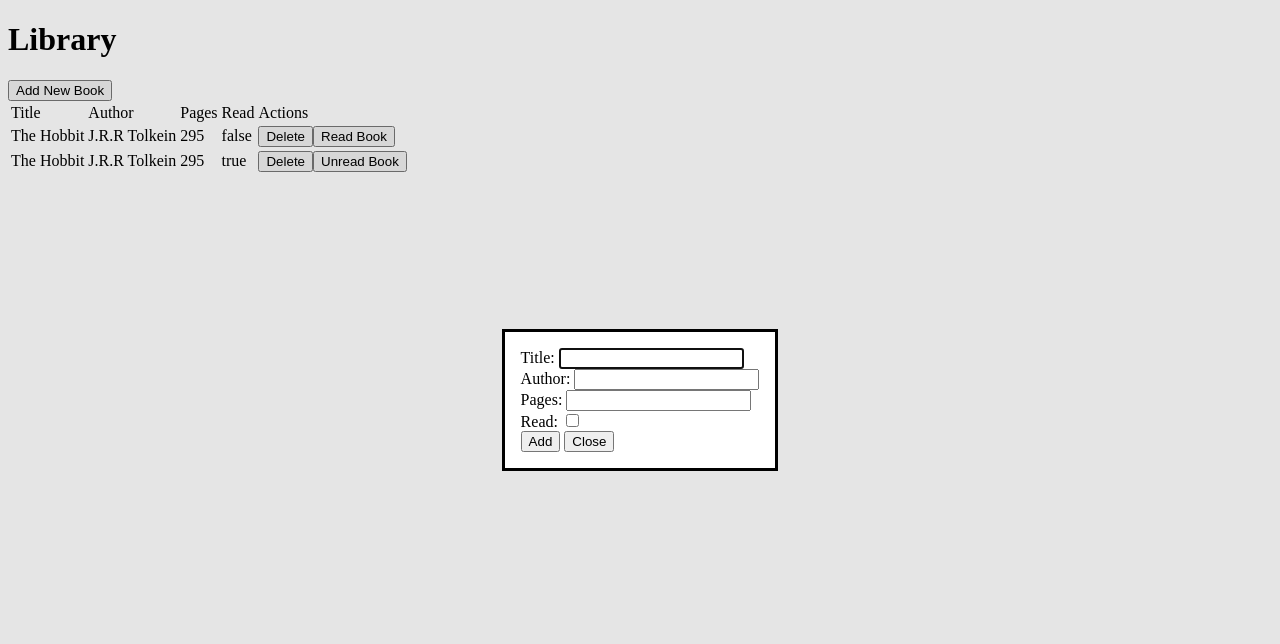
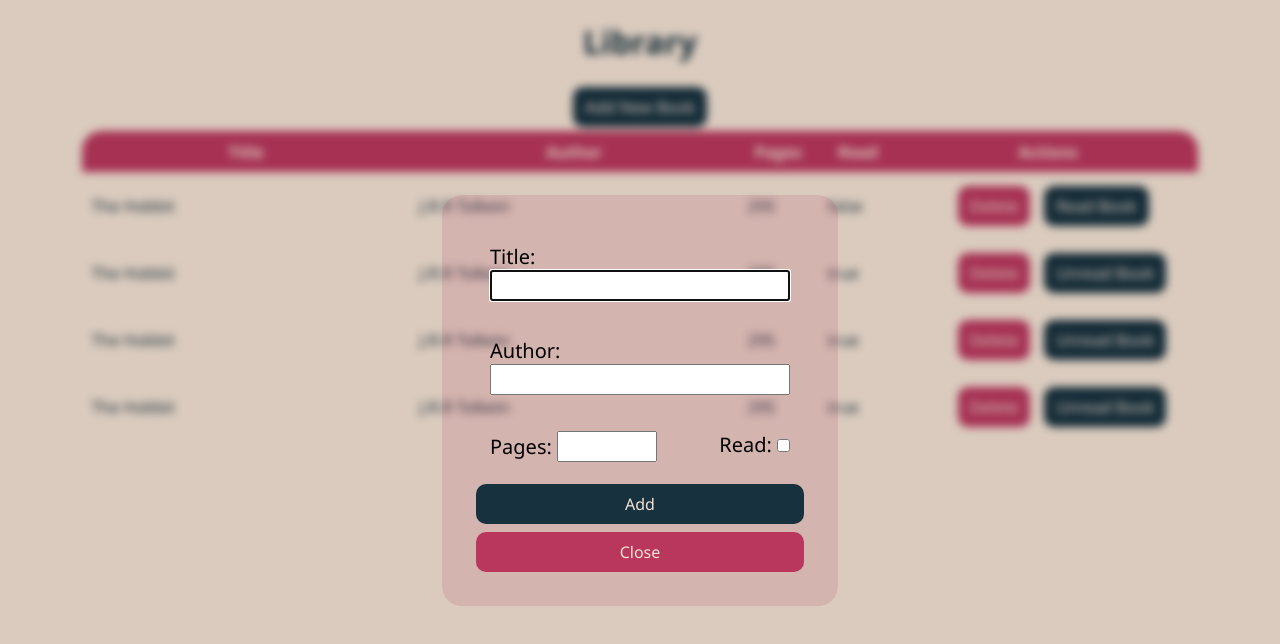
Before and after one commit to antispace2005/Library, a plain HTML site: page index.html in a window 1280 px wide. Both pictures are taken after a click on the button "Add New Book". Drawn offline with Linux system fonts and the light colour scheme.

Commit message:
Add Style to Library

```diff
--- a/index.html
+++ b/index.html
@@ -12,14 +12,16 @@
     <div class="books-container">
       <dialog id="new-book-dialog">
         <form id="add-book-form" action="#">
-          <div>
+          <div class="form-container">
+            <div class="block">
               <label for="title">Title: </label
               ><input name="title" type="text" required />
             </div>
-          <div>
+            <div class="block">
               <label for="author">Author: </label
               ><input name="author" type="text" required />
             </div>
+            <div class="block pages-read-container">
               <div>
                 <label for="pages">Pages: </label
                 ><input name="pages" type="number" min="1" required />
@@ -28,20 +30,25 @@
                 <label for="read">Read: </label
                 ><input name="read" type="checkbox" />
               </div>
+            </div>
+            <div class="dialog-buttons">
               <input type="submit" value="Add" id="add-book" />
               <button id="close-dialog" type="button">Close</button>
+            </div>
+          </div>
         </form>
       </dialog>
-
+      <div class="new-book-container">
         <button id="new-book">Add New Book</button>
+      </div>
       <table class="books-table">
         <thead>
           <tr>
-            <td>Title</td>
-            <td>Author</td>
-            <td>Pages</td>
-            <td>Read</td>
-            <td>Actions</td>
+            <th>Title</th>
+            <th>Author</th>
+            <th>Pages</th>
+            <th>Read</th>
+            <th>Actions</th>
           </tr>
         </thead>
         <tbody id="books">
--- a/script.js
+++ b/script.js
@@ -48,6 +48,7 @@ function updateLibrary() {
     bookRow.appendChild(bookRead);
     //Actions
     const bookActions = document.createElement("td");
+    bookActions.classList.add("actions");
     const bookDeleteButton = document.createElement("button");
     bookDeleteButton.classList.add("delete-book");
     bookDeleteButton.textContent = "Delete";
@@ -121,3 +122,7 @@ addBookToLibrary(theHobbit);
 
 theHobbit = new Book("The Hobbit", "J.R.R Tolkein", 295, true);
 addBookToLibrary(theHobbit);
+theHobbit = new Book("The Hobbit", "J.R.R Tolkein", 295, true);
+addBookToLibrary(theHobbit);
+theHobbit = new Book("The Hobbit", "J.R.R Tolkein", 295, true);
+addBookToLibrary(theHobbit);
--- a/style.css
+++ b/style.css
@@ -0,0 +1,137 @@
+:root {
+  --primary-color: #17313e;
+  --secondary-color: #f3e2d4;
+}
+
+/* Reset Css */
+* {
+  margin: 0;
+  padding: 0;
+  box-sizing: border-box;
+  font-family: "Segoe UI", Tahoma, Geneva, Verdana, sans-serif;
+}
+/* Title , Background */
+body {
+  background-color: var(--secondary-color);
+  padding: 20px;
+}
+
+h1 {
+  color: var(--primary-color);
+  margin-bottom: 20px;
+  text-align: center;
+}
+
+/* Buttons */
+
+button,
+input[type="submit"] {
+  padding: 9px 12px;
+  margin: 4px;
+  border: none;
+  border-radius: 10px;
+  background-color: var(--primary-color);
+  color: var(--secondary-color);
+  font-size: inherit;
+}
+button:hover,
+input[type="submit"]:hover {
+  filter: brightness(90%);
+}
+button:active,
+input[type="submit"]:active {
+  filter: brightness(80%);
+}
+
+.delete-book,
+#close-dialog {
+  background-color: #b9375d;
+}
+.new-book-container {
+  justify-self: center;
+}
+
+/* Dialog */
+
+#new-book-dialog {
+  align-self: center;
+  justify-self: center;
+  padding: 30px;
+  border: none;
+  border-radius: 20px;
+  background-color: #b9375e27;
+}
+#new-book-dialog::backdrop {
+  backdrop-filter: blur(4px);
+}
+#new-book-dialog .block {
+  padding: 18px;
+  font-size: 20px;
+}
+input {
+  font-size: inherit;
+}
+
+input[type="text"] {
+  display: block;
+  max-width: 300px;
+}
+input[type="number"] {
+  width: 100px;
+}
+.pages-read-container {
+  display: flex;
+  justify-content: space-between;
+}
+
+.dialog-buttons {
+  display: grid;
+}
+
+/* Table */
+
+table {
+  table-layout: fixed;
+  width: 90%;
+  min-width: 1000px;
+  margin: 0 auto;
+  border-collapse: separate;
+  border-radius: 20px;
+  border-spacing: 0;
+  color: var(--primary-color);
+}
+
+th,
+td {
+  padding: 0.6em;
+}
+
+tr :nth-child(5) {
+  width: 300px;
+}
+tr :nth-child(4),
+tr :nth-child(3) {
+  width: 80px;
+}
+
+thead {
+  background-color: #b9375d;
+  color: var(--secondary-color);
+}
+
+thead th:first-of-type {
+  border-top-left-radius: 20px;
+}
+
+thead th:last-of-type {
+  border-top-right-radius: 20px;
+}
+.delete-book {
+  margin-left: 50px;
+  margin-right: 10px;
+}
+
+tbody tr:hover {
+  background-color: var(--secondary-color);
+  filter: brightness(98%);
+}
```
Lines whose indentation alone changed are shown as unchanged.
